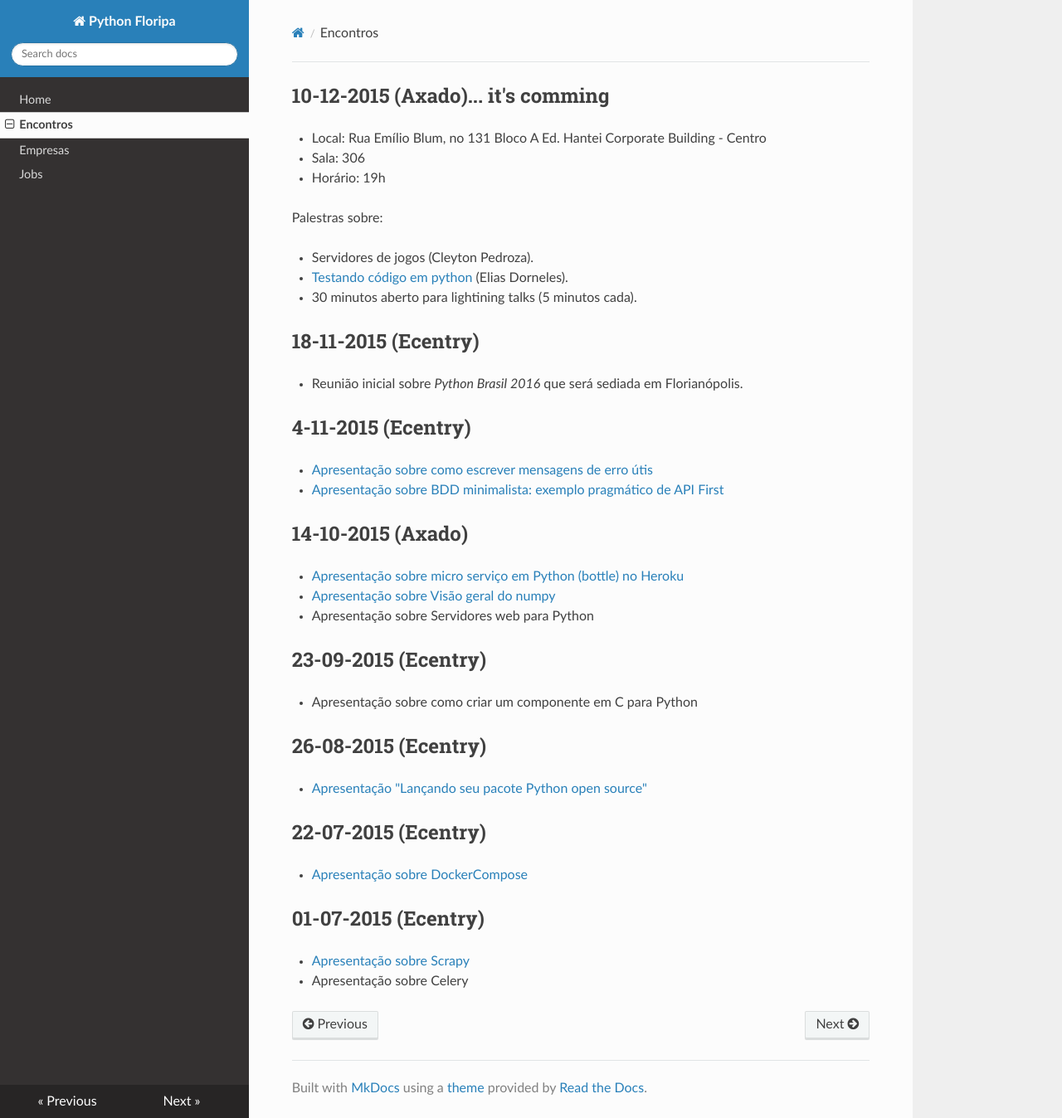
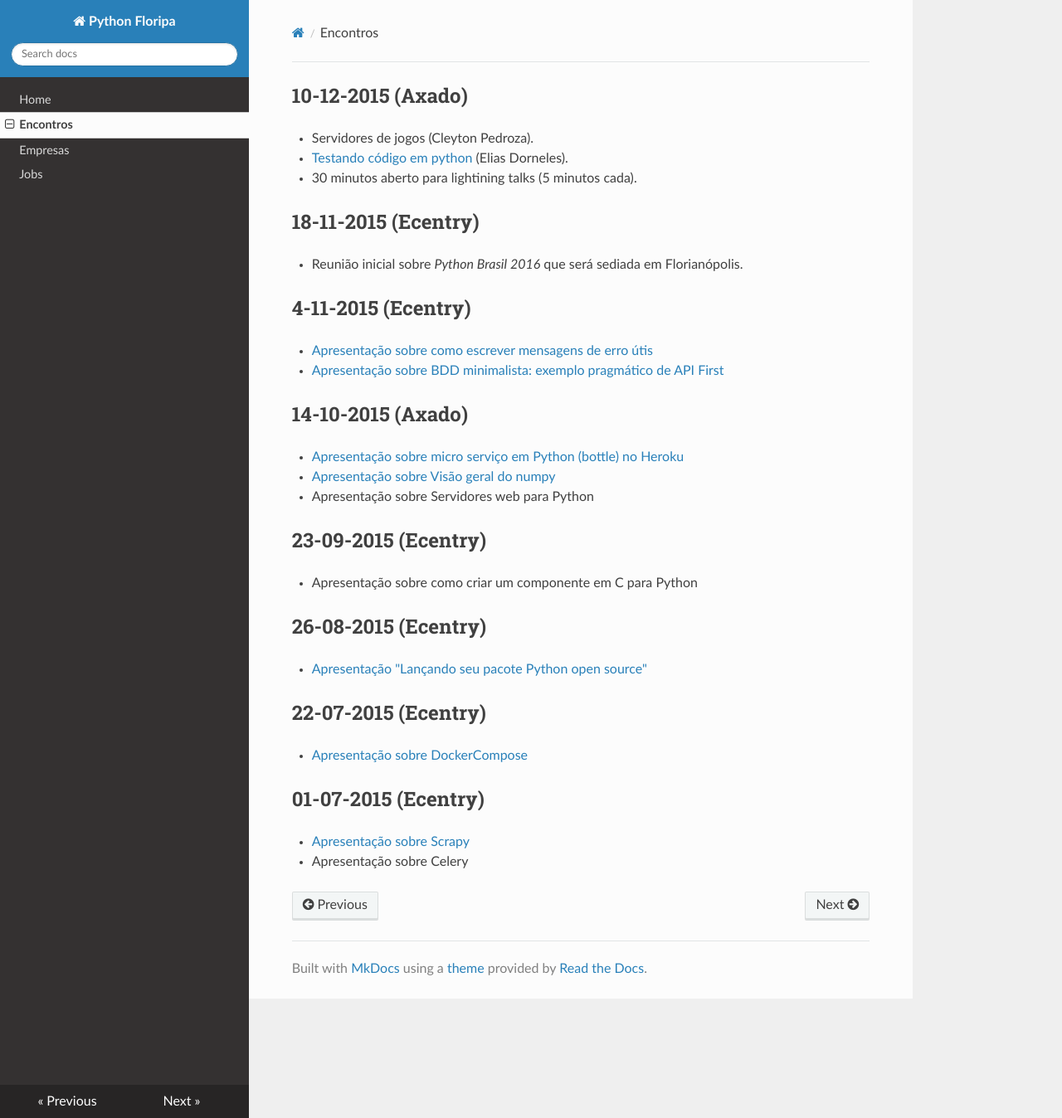
Before and after one commit to PythonFloripa/pythonfloripa.github.io, an MkDocs documentation site: the page built from docs/encontros.md, in a window 1280 px wide and 1348 px high. Shown: the whole window at 83% size. Built offline with MkDocs 1.6.1, drawn with Linux system fonts in a browser that asks for light colours; nearby versions of some CDN libraries; old or Windows-style settings are respelled for this version of MkDocs.

Commit message:
alter last event

```diff
--- a/docs/encontros.md
+++ b/docs/encontros.md
@@ -1,13 +1,8 @@
-## 10-12-2015 (Axado)... it's comming
-* Local: Rua Emílio Blum, no 131 Bloco A Ed. Hantei Corporate Building - Centro
-* Sala: 306
-* Horário: 19h
+## 10-12-2015 (Axado)
 
-Palestras sobre:
-
-- Servidores de jogos (Cleyton Pedroza).
-- [Testando código em python](https://speakerdeck.com/eliasdorneles/testando-codigo-em-python) (Elias Dorneles).
-- 30 minutos aberto para lightining talks (5 minutos cada).
+* Servidores de jogos (Cleyton Pedroza).
+* [Testando código em python](https://speakerdeck.com/eliasdorneles/testando-codigo-em-python) (Elias Dorneles).
+* 30 minutos aberto para lightining talks (5 minutos cada).
 
 ## 18-11-2015 (Ecentry)
 * Reunião inicial sobre *Python Brasil 2016* que será sediada em Florianópolis.
```
